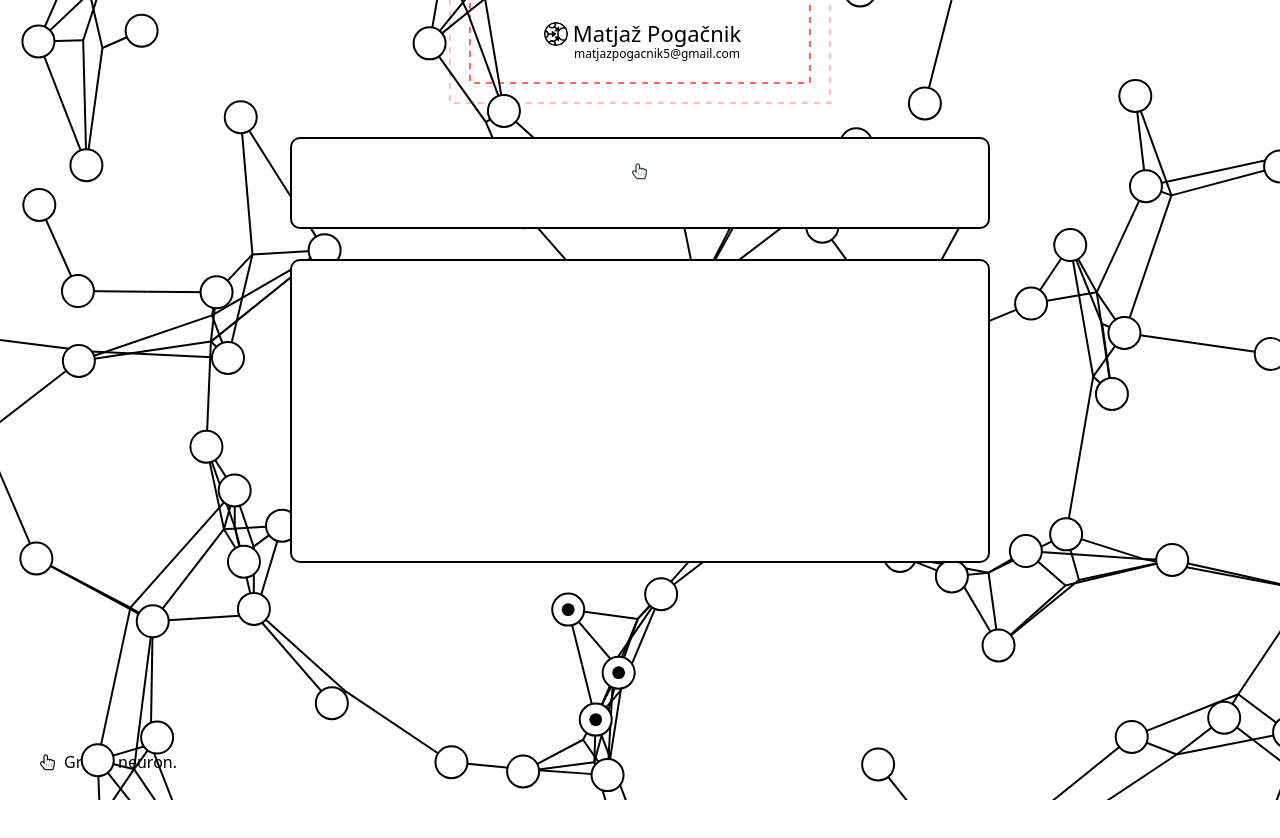
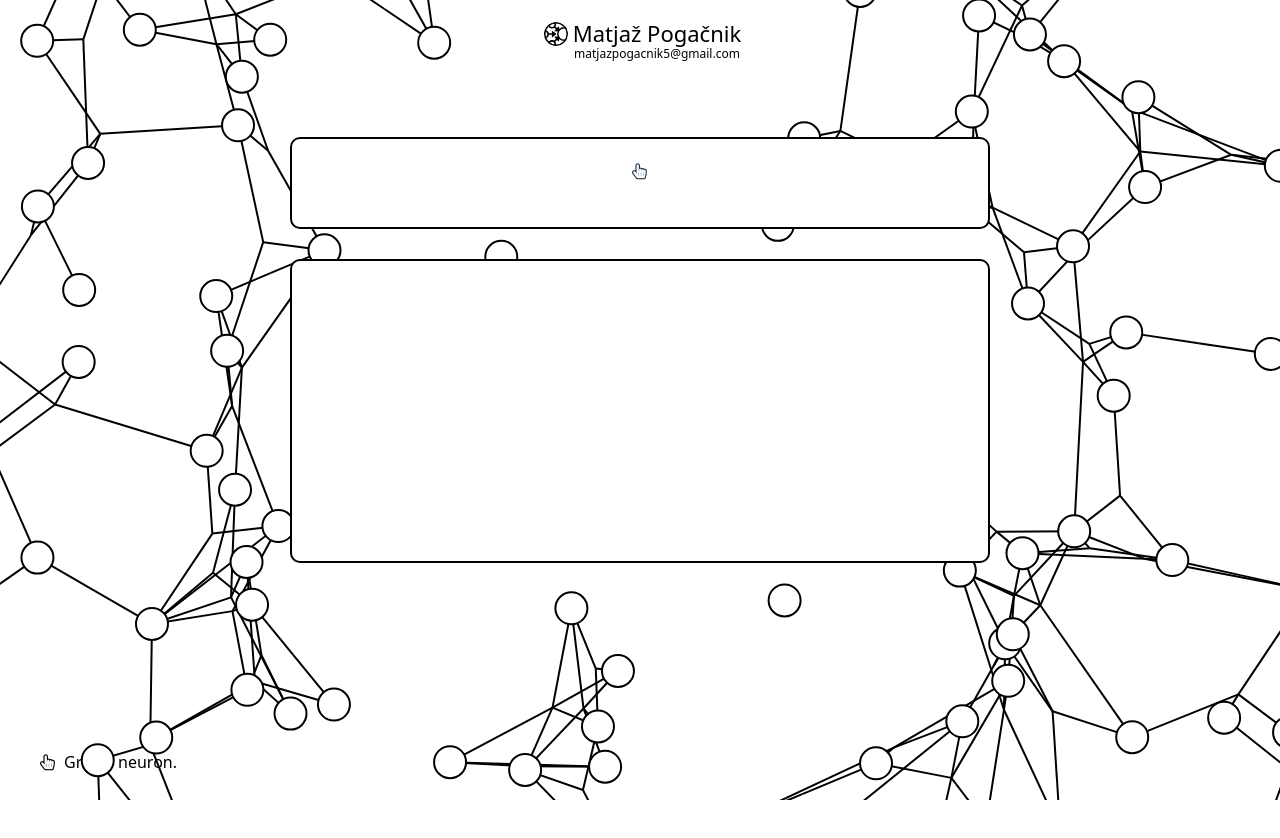
Before and after one commit to MAZI2/mazi2.github.io, a Vue app: page / in a window 1280 px wide. Shown: the top 838 px of the page. Built offline with nearby package versions, Linux system fonts and the light colour scheme.

Commit message:
displace

```diff
--- a/src/App.vue
+++ b/src/App.vue
@@ -2,8 +2,8 @@
   <Controls />
   <Viewport :get-exclusion-zone="getExclusionZone" />
 
-  <Header ref="panelRef" />
-  <OverlayPanel>
+  <TitleHeader ref="headerRef" />
+  <OverlayPanel ref="panelRef">
     <h2>Neuron Simulation Controls</h2>
     <p>Drag neurons or scroll to explore the network.</p>
     <button @click="resetSimulation">Reset</button>
@@ -15,33 +15,38 @@ import { ref, onMounted } from 'vue'
 import ViewportComponent, { Viewport } from './vue/Viewport.vue' // import class
 import Controls from './vue/Controls.vue'
 
-import Header from './vue/Header.vue'
+import TitleHeader from './vue/Header.vue'
 import OverlayPanel from './vue/OverlayPanel.vue'
 
 export default {
-  components: { Viewport: ViewportComponent, OverlayPanel, Controls, Header },
+  components: { Viewport: ViewportComponent, OverlayPanel, Controls, TitleHeader },
   setup() {
-    const headerRef = ref<InstanceType<typeof Header> | null>(null)
-    const navRef = ref<InstanceType<typeof Nav> | null>(null)
+    const headerRef = ref<InstanceType<typeof TitleHeader> | null>(null)
     const panelRef = ref<InstanceType<typeof OverlayPanel> | null>(null)
 
     function getExclusionZone() {
+      if (!panelRef.value?.$el || !headerRef.value?.$el) return null
+      const rect = panelRef.value.$el.getBoundingClientRect()
+      const rect2 = headerRef.value.$el.getBoundingClientRect()
 
-      if (!panelRef.value?.$el) return null
-      const rect = panelRef.value.$el.getBoundingClientRect()
-
-      return {
-        x: rect.left,
+      return [{
+        x: rect.left+100,
         y: rect.top,
-        width: rect.width,
+        width: rect.width-200,
         height: rect.height,
         padding: 20
-      }
+      },{
+        x: rect2.left,
+        y: rect2.top,
+        width: rect2.width,
+        height: rect2.height,
+        padding: 20
+      }]
     }
 
     const resetSimulation = () => console.log('Reset clicked!')
 
-    return { panelRef, getExclusionZone, resetSimulation }
+    return { panelRef, headerRef, getExclusionZone, resetSimulation }
   }
 }
 </script>
--- a/src/rendering/CanvasRenderer.ts
+++ b/src/rendering/CanvasRenderer.ts
@@ -17,6 +17,7 @@ export class CanvasRenderer {
 
     this.ctx.clearRect(0, 0, this.canvas.width, this.canvas.height)
     // DEBUG: draw exclusion zones
+    /*
 for (const zone of sim.exclusionZones) {
   const x = zone.x - offset.x
   const y = zone.y - offset.y
@@ -39,6 +40,7 @@ for (const zone of sim.exclusionZones) {
 
   this.ctx.restore()
 }
+*/
 
     // --- 1️⃣ Draw all connections first ---
     for (const neuron of sim.neurons) {
--- a/src/vue/Viewport.vue
+++ b/src/vue/Viewport.vue
@@ -50,8 +50,8 @@ props: {
 
     function updateExclusionZone() {
       if (!props.getExclusionZone) return
-      const zone = props.getExclusionZone()
-      if (zone) simulation.exclusionZones = [zone]
+      const zones = props.getExclusionZone()
+      if (zones) simulation.exclusionZones = zones
     }
 
     onMounted(() => {
```
